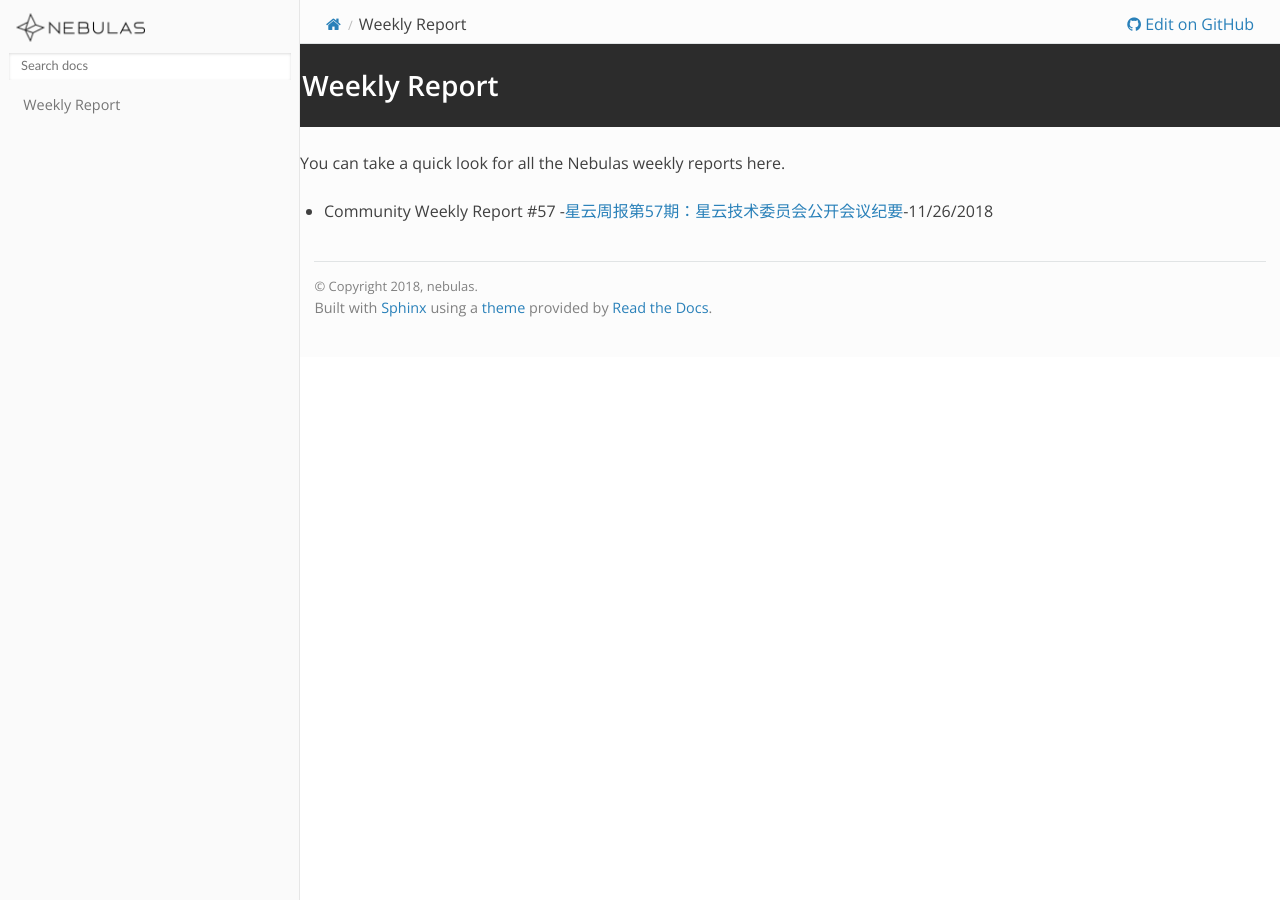
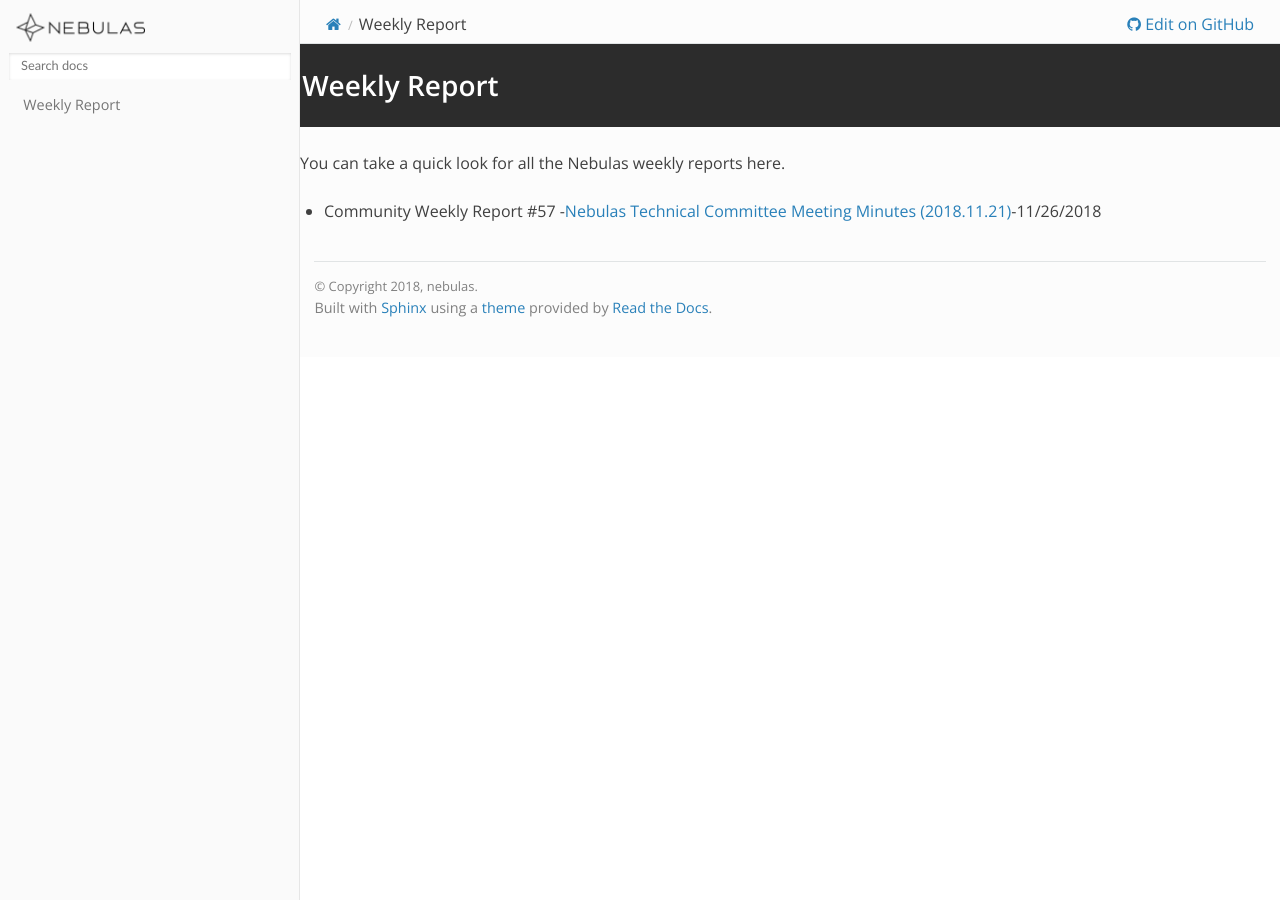
Before and after one commit to nebulasio/nebdocs, a Sphinx documentation site: the page built from docs/community-ecosystem/weekly-report.md, in a window 1280 px wide. Built offline with Sphinx 7.4.7 and the Read the Docs theme 2.0.0, drawn with Linux system fonts in a browser that asks for light colours; pages that are not in the unit, such as notebooks, are missing from menus.

Commit message:
Community weekly report #57
This is the Community Weekly Report #57. In this report, we have Nebulas Technical Committee Meeting Minutes,

```diff
--- a/docs/community-ecosystem/weekly-report.md
+++ b/docs/community-ecosystem/weekly-report.md
@@ -2,4 +2,4 @@
 
 You can take a quick look for all the Nebulas weekly reports here.
 
-- Community Weekly Report #57 -[星云周报第57期：星云技术委员会公开会议纪要](https://blog.nebulas.io/2018/11/26/nebulas-bi-weekly-community-dynamics-57/)-11/26/2018
+- Community Weekly Report #57 -[Nebulas Technical Committee Meeting Minutes (2018.11.21)](https://medium.com/nebulasio/nebulas-bi-weekly-community-dynamic-57-5c2bd5e55123)-11/26/2018
```
